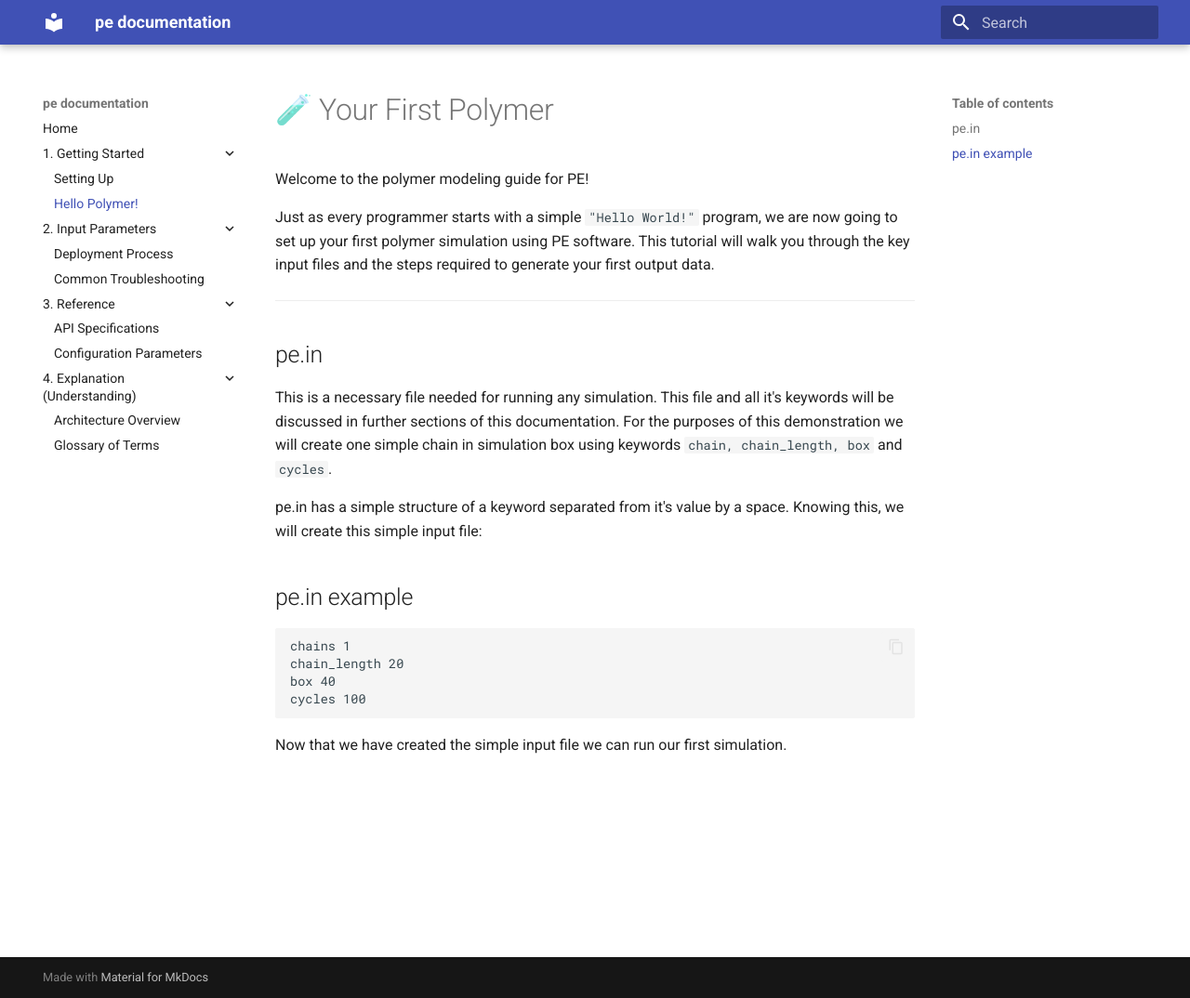
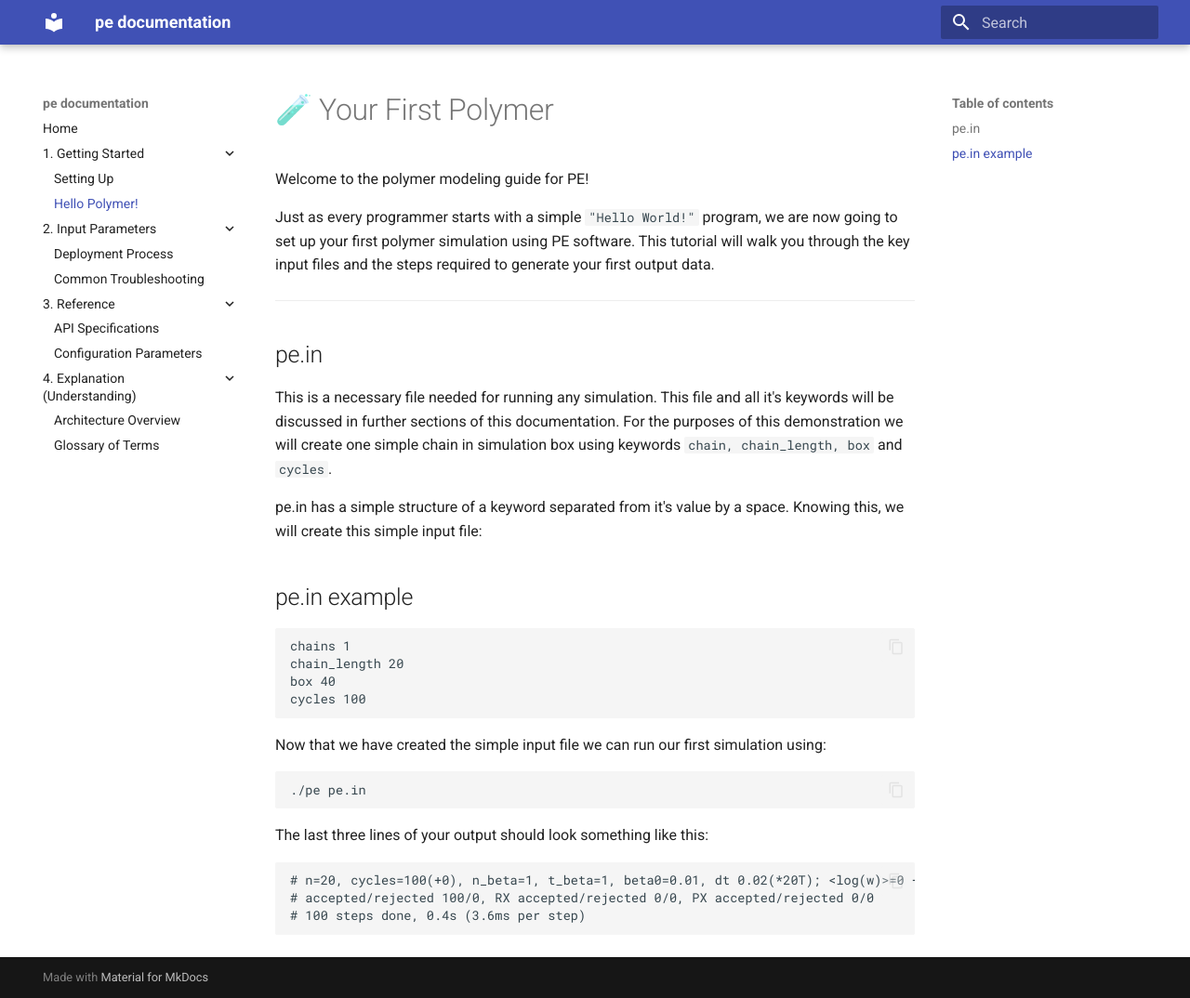
Before and after one commit to illesp-cuni/pe-documentation, an MkDocs documentation site: the page built from docs/1-getting_started/hello_polymer.md, in a window 1280 px wide and 1074 px high. Shown: the whole window at 93% size. Built offline with MkDocs 1.6.1 and Material for MkDocs 9.7.7, drawn with Linux system fonts in a browser that asks for light colours.

Commit message:
trial edit

````diff
--- a/docs/1-getting_started/hello_polymer.md
+++ b/docs/1-getting_started/hello_polymer.md
@@ -17,4 +17,14 @@ chain_length 20
 box 40
 cycles 100
 ```
-Now that we have created the simple input file we can run our first simulation.
+Now that we have created the simple input file we can run our first simulation using:
+```bash
+./pe pe.in
+```
+The last three lines of your output should look something like this:
+
+```bash
+# n=20, cycles=100(+0), n_beta=1, t_beta=1, beta0=0.01, dt 0.02(*20T); <log(w)>=0 +- 0, SG 1, <Re> 5.56 +- 0.04 (0.39), <Rg> 2.62 +- 0.01 (0.11), <r^2> 1.27, AR 1.000, NE 101, NF 2001
+# accepted/rejected 100/0, RX accepted/rejected 0/0, PX accepted/rejected 0/0
+# 100 steps done, 0.4s (3.6ms per step)
+```
````
